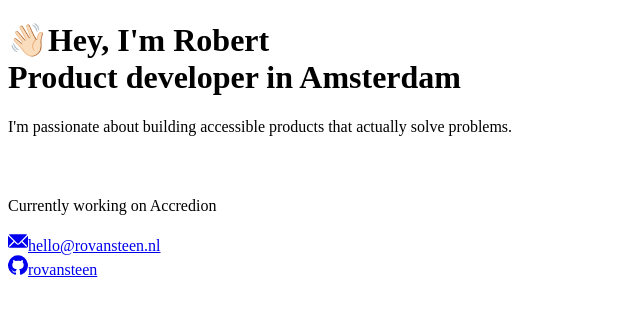
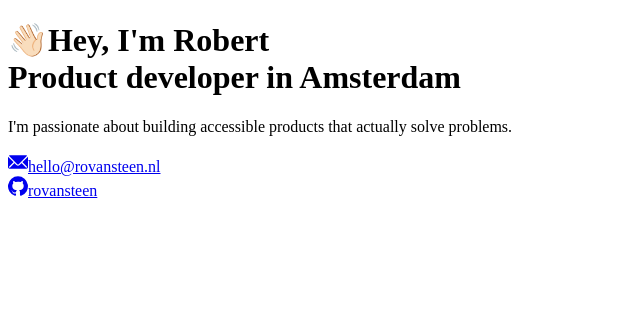
Before and after one commit to robertvansteen/rovansteen.nl, a Next.js app: page / in a window 1280 px wide. Shown: the top 316 px of the page, without its empty margins (0-640 px from the left). Built offline with nearby package versions, Linux system fonts and the light colour scheme.

Commit message:
Update index.js

```diff
--- a/pages/index.js
+++ b/pages/index.js
@@ -38,12 +38,6 @@ export default () => (
             I'm passionate about building accessible products that actually
             solve problems.
           </p>
-          <div className="bg-accredion text-white p-4 mt-12 rounded-md inline-block cursor-default">
-            <div className="flex items-center">
-              <AccredionIcon />
-              <p className="text-lg ml-4">Currently working on Accredion</p>
-            </div>
-          </div>
           {/* Mail */}
           <div className="mt-8">
             <a
```
